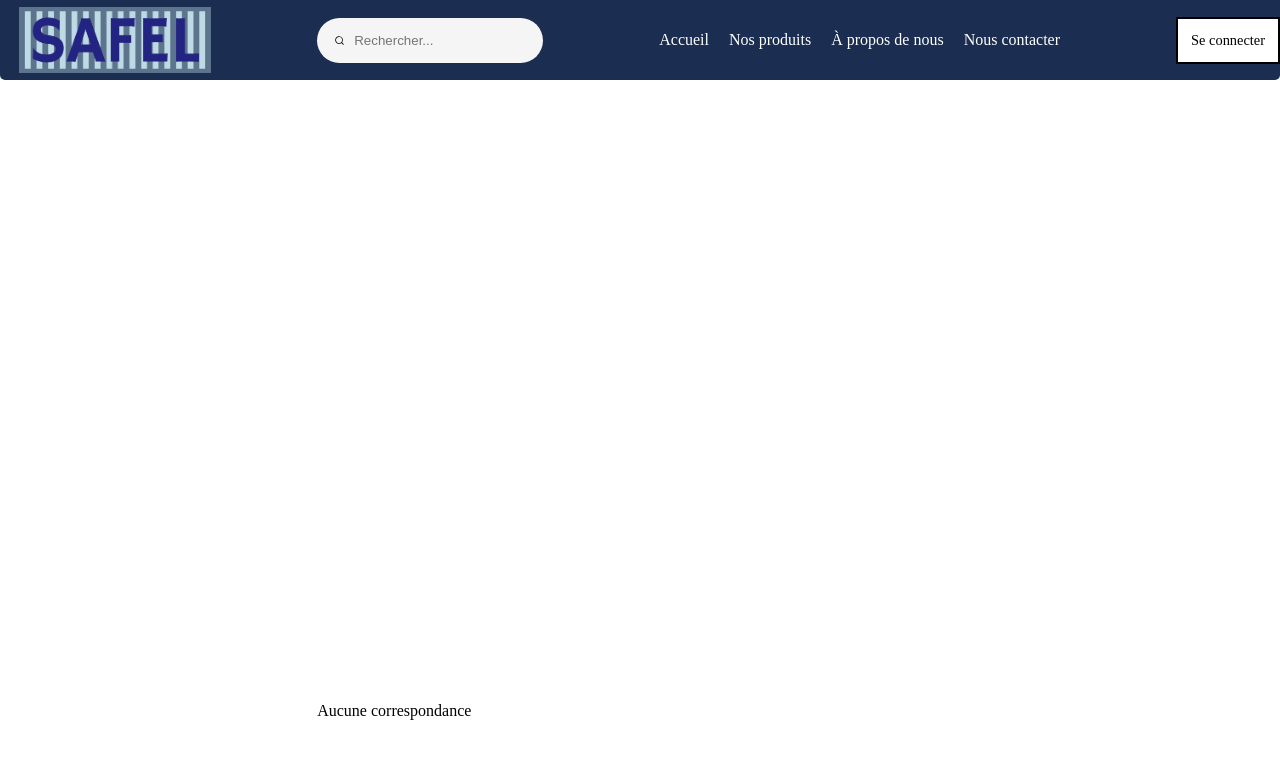
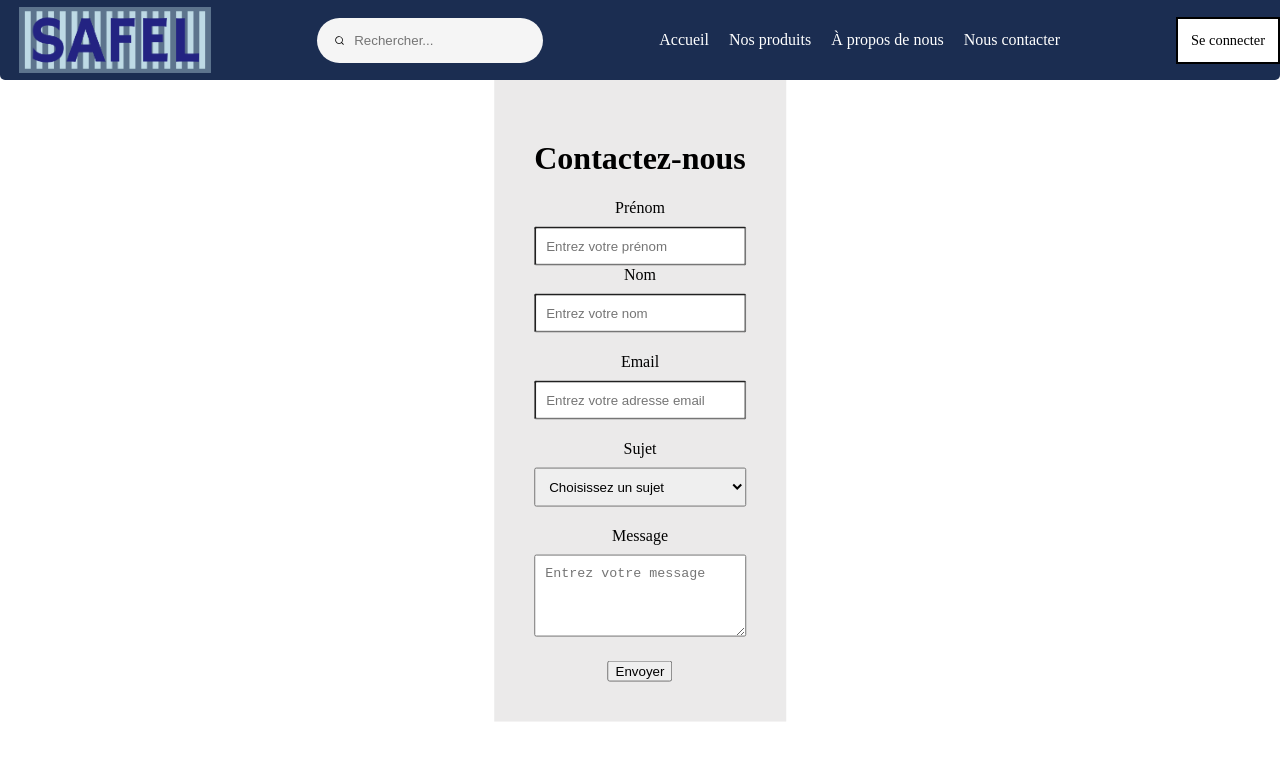
Before and after one commit to GeoffreyLabruyere/ions-safeltest, a React (Create React App) app: page /Contact-us in a window 1280 px wide. Shown: the top 760 px of the page. Built offline with nearby package versions, Linux system fonts and the light colour scheme.

Commit message:
ADD contact us

```diff
--- a/src/App.js
+++ b/src/App.js
@@ -1,6 +1,7 @@
 import './App.css';
 import NavBar from './component/NavBar';
 import React from 'react';
+import ContactUs from './component/ContactUs';
 import {BrowserRouter as Router, Routes, Route} from 'react-router-dom';
 
 function App() {
@@ -9,10 +10,8 @@ function App() {
       <Router>
         <NavBar />
         <Routes>
-          <Route path='/' exact />
-          <Route path='/products' exact />
-          <Route path='/about-us' exact />
-          <Route path='/Contact-us' exact />
+
+          <Route path='/Contact-us' element={<ContactUs/>} />
         </Routes>
       </Router>
     </>
--- /dev/null
+++ b/src/component/ContactUs.css
@@ -0,0 +1,28 @@
+.contact-form {
+    position: absolute;
+    top: 50%;
+    left: 50%;
+    transform: translate(-50%, -50%);
+    background-color: #EBEAEA;
+    padding: 40px;
+    text-align: center;
+}
+
+.form-group {
+    margin-bottom: 20px;
+    text-align: center;
+}
+
+.form-group label {
+    display: block;
+}
+
+.form-group input,
+.form-group select,
+.form-group textarea {
+    width: 100%;
+    padding: 10px;
+    margin-top: 10px;
+    box-sizing: border-box;
+    border-radius: 2px;
+}
--- /dev/null
+++ b/src/component/ContactUs.js
@@ -0,0 +1,36 @@
+import React from 'react';
+import './ContactUs.css'
+
+function ContactUs() {
+    return (
+    <form className="contact-form">
+      <h1>Contactez-nous</h1>
+      <div className="form-group">
+        <label htmlFor="firstName">Prénom</label>
+        <input type="text" id="firstName" placeholder="Entrez votre prénom" required />
+        <label htmlFor="lastName">Nom</label>
+        <input type="text" id="lastName" placeholder="Entrez votre nom" required />
+      </div>
+      <div className="form-group">
+        <label htmlFor="email">Email</label>
+        <input type="email" id="email" placeholder="Entrez votre adresse email" required />
+      </div>
+      <div className="form-group">
+        <label htmlFor="subject">Sujet</label>
+        <select id="subject" required>
+          <option value="" selected disabled hidden>Choisissez un sujet</option>
+          <option value="question">Question</option>
+          <option value="feedback">Retour d'expérience</option>
+          <option value="problem">Problème</option>
+        </select>
+      </div>
+      <div className="form-group">
+        <label htmlFor="message">Message</label>
+        <textarea id="message" rows="4" placeholder="Entrez votre message" required></textarea>
+      </div>
+      <button type="submit">Envoyer</button>
+    </form>
+  );
+}
+
+export default ContactUs;
--- a/src/component/Login.js
+++ /dev/null
@@ -1,15 +0,0 @@
-import React from 'react';
-
-const buttonStyles = {
-  background: 'white',
-  color: 'black',
-  padding: '10px 20px',
-  fontSize: '1rem',
-  cursor: 'pointer',
-};
-
-const LoginButton = () => (
-  <button style={buttonStyles}>Se connecter</button>
-);
-
-export default LoginButton;
--- a/src/component/NavBar.js
+++ b/src/component/NavBar.js
@@ -3,7 +3,6 @@ import {Link} from 'react-router-dom';
 import SAFELlogo from './SAFELBLUE.png';
 import './NavBar.css';
 import SearchBar from './SearchBar';
-import LoginButton from './Login';
 
 
 function NavBar() {
--- a/src/component/SearchBar.js
+++ b/src/component/SearchBar.js
@@ -47,7 +47,7 @@ class SearchBar extends Component {
           />
         </div>
         <div className="search-results">
-          { this.state.searchResults.length === 0 ? <div>Aucune correspondance</div> :
+          { this.state.searchResults.length === 0 ? console.log('aucune correspondance') :
             this.state.searchResults.map((result, index) => <div key={index}>{result.name} <div>Category: {result.category}</div> <div>Price: {result.price}</div></div>)
           }
         </div>
```
Also changed, not shown: 1 other file (tests, documents, lock files or other folders).
